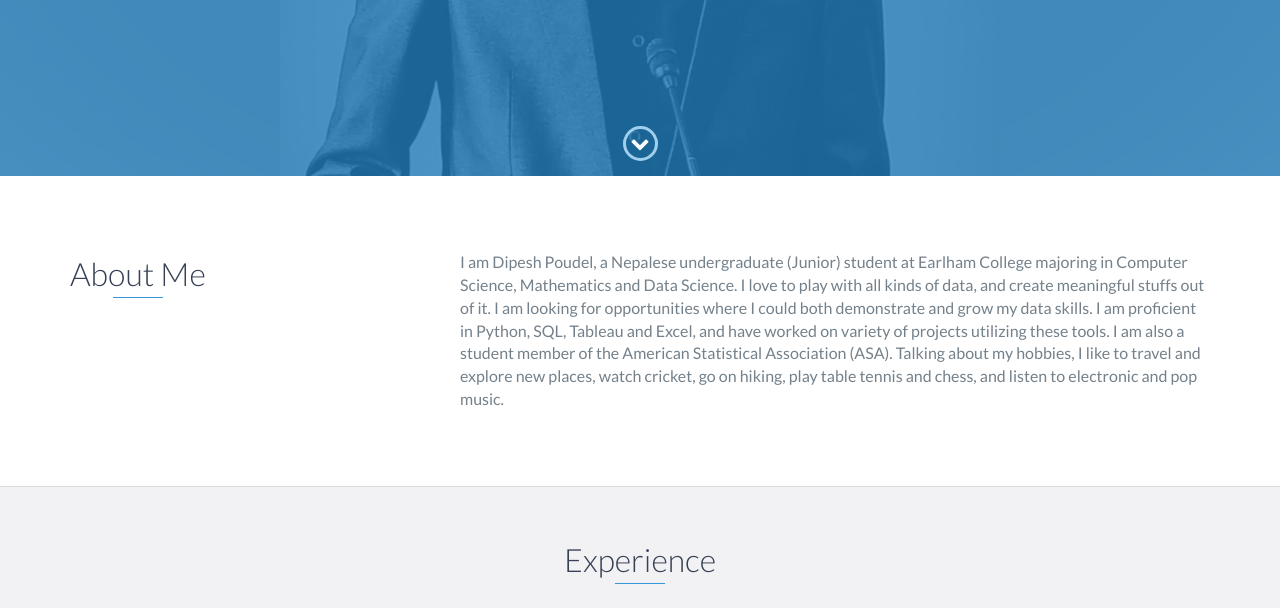
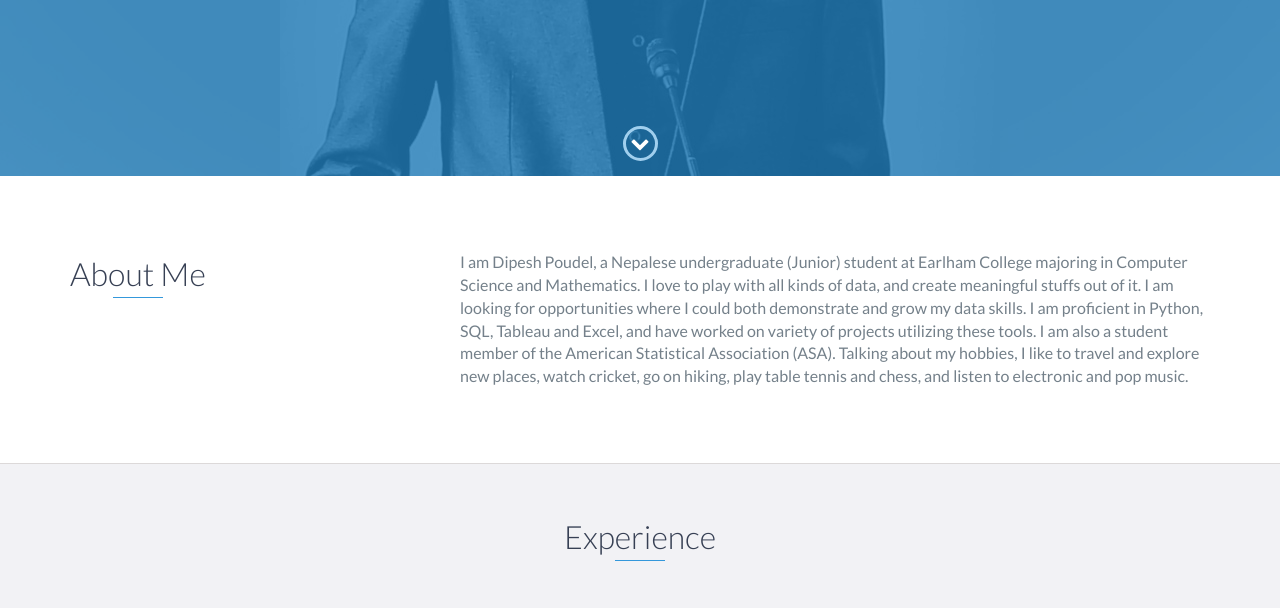
Before and after one commit to Dpoudel18/dipeshpoudel, a plain HTML site: page index.html in a window 1280 px wide. Shown: the part 624-1232 px from the top of the page. Drawn offline with nearby package versions, Linux system fonts and the light colour scheme.

Commit message:
minor update

```diff
--- a/index.html
+++ b/index.html
@@ -99,7 +99,7 @@
                 </div>
                 <div class="col-md-8">
                     <p>
-                      I am Dipesh Poudel, a Nepalese undergraduate (Junior) student at Earlham College majoring in Computer Science, Mathematics and Data Science. I love to play with all kinds of data, and create meaningful stuffs out of it. I am looking for opportunities where I could both demonstrate and grow my data skills. I am proficient in Python, SQL, Tableau and Excel, and have worked on variety of projects utilizing these tools. I am also a student member of the American Statistical Association (ASA). Talking about my hobbies, I like to travel and explore new places, watch cricket, go on hiking, play table tennis and chess, and listen to electronic and pop music.
+                      I am Dipesh Poudel, a Nepalese undergraduate (Junior) student at Earlham College majoring in Computer Science and Mathematics. I love to play with all kinds of data, and create meaningful stuffs out of it. I am looking for opportunities where I could both demonstrate and grow my data skills. I am proficient in Python, SQL, Tableau and Excel, and have worked on variety of projects utilizing these tools. I am also a student member of the American Statistical Association (ASA). Talking about my hobbies, I like to travel and explore new places, watch cricket, go on hiking, play table tennis and chess, and listen to electronic and pop music.
                     </p>
                 </div>
             </div>
```
